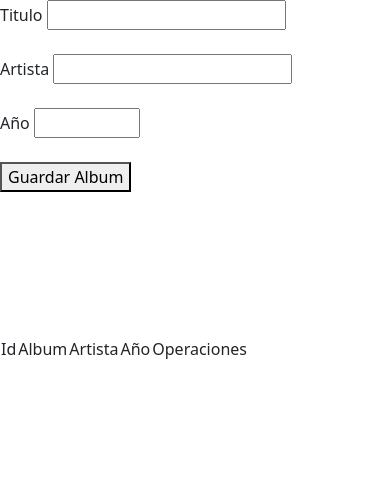
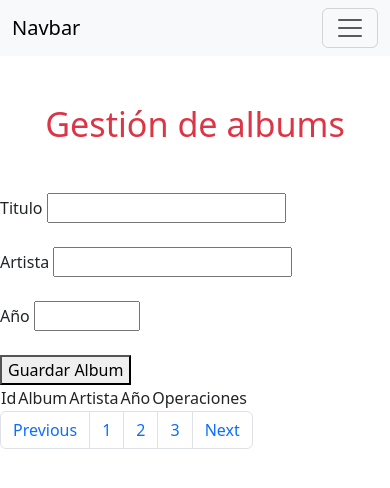
Before and after one commit to iDiv3r/POO195, a Flask app: page / in a window 390 px wide. Shown: the top 488 px of the page. Run offline with Flask 3, Linux system fonts and the light colour scheme; data that the repository does not hold is empty; some libraries are stand-ins or nearby versions.

Commit message:
Avance Práctica 13

```diff
--- /dev/null
+++ b/CRUDAlbumes/templates/app.html
@@ -0,0 +1,50 @@
+<!DOCTYPE html>
+<html lang="en">
+<head>
+    <meta charset="UTF-8">
+    <meta name="viewport" content="width=device-width, initial-scale=1.0">
+    <link href="https://cdn.jsdelivr.net/npm/bootstrap@5.3.3/dist/css/bootstrap.min.css" rel="stylesheet" integrity="sha384-QWTKZyjpPEjISv5WaRU9OFeRpok6YctnYmDr5pNlyT2bRjXh0JMhjY6hW+ALEwIH" crossorigin="anonymous">
+    <title>Document</title>
+</head>
+<body>
+    <nav class="navbar navbar-expand-lg bg-body-tertiary">
+        <div class="container-fluid">
+            <a class="navbar-brand" href="#">Navbar</a>
+            <button class="navbar-toggler" type="button" data-bs-toggle="collapse" data-bs-target="#navbarSupportedContent" aria-controls="navbarSupportedContent" aria-expanded="false" aria-label="Toggle navigation">
+                <span class="navbar-toggler-icon"></span>
+            </button>
+            <div class="collapse navbar-collapse" id="navbarSupportedContent">
+                <ul class="navbar-nav me-auto mb-2 mb-lg-0">
+                    <li class="nav-item">
+                        <a class="nav-link active" aria-current="page" href="#">Home</a>
+                    </li>
+                    <li class="nav-item">
+                        <a class="nav-link" href="#">Link</a>
+                    </li>
+                </ul>
+                <form class="d-flex" role="search">
+                    <input class="form-control me-2" type="search" placeholder="Search" aria-label="Search">
+                    <button class="btn btn-outline-success" type="submit">Search</button>
+                </form>
+            </div>
+        </div>
+    </nav>
+
+    {% block content %}
+
+    {% endblock %}
+
+    <nav aria-label="Page navigation example">
+        <ul class="pagination">
+            <li class="page-item"><a class="page-link" href="#">Previous</a></li>
+            <li class="page-item"><a class="page-link" href="#">1</a></li>
+            <li class="page-item"><a class="page-link" href="#">2</a></li>
+            <li class="page-item"><a class="page-link" href="#">3</a></li>
+            <li class="page-item"><a class="page-link" href="#">Next</a></li>
+        </ul>
+    </nav>
+
+
+    <script src="https://cdn.jsdelivr.net/npm/bootstrap@5.3.3/dist/js/bootstrap.bundle.min.js" integrity="sha384-YvpcrYf0tY3lHB60NNkmXc5s9fDVZLESaAA55NDzOxhy9GkcIdslK1eN7N6jIeHz" crossorigin="anonymous"></script>
+</body>
+</html>
--- a/CRUDAlbumes/templates/index.html
+++ b/CRUDAlbumes/templates/index.html
@@ -1,12 +1,6 @@
-<!DOCTYPE html>
-<html lang="en">
-<head>
-    <meta charset="UTF-8">
-    <meta name="viewport" content="width=device-width, initial-scale=1.0">
-    <link href="https://cdn.jsdelivr.net/npm/bootstrap@5.3.3/dist/css/bootstrap.min.css" rel="stylesheet" integrity="sha384-QWTKZyjpPEjISv5WaRU9OFeRpok6YctnYmDr5pNlyT2bRjXh0JMhjY6hW+ALEwIH" crossorigin="anonymous">
-    <title>Formulario Albums</title>
-</head>
-<body>
+{% extends 'app.html'%}
+
+{% block content %}
 
     <!-- Mensaje con Jinja -->
     {%   with msg= get_flashed_messages()   %}
@@ -15,8 +9,10 @@
 
             {%   for mensaje in msg %}
 
-                <h2>{{mensaje}}</h2>
-
+                <div class="alert alert-warning alert-dismissible fade show" role="alert">
+                    <strong>{{mensaje}}</strong>
+                    <button type="button" class="btn-close" data-bs-dismiss="alert" aria-label="Close"></button>
+                </div>
 
             {%   endfor     %}
 
@@ -24,8 +20,10 @@
 
     {%   endwith     %}
 
+    <h2 class="text-danger my-5 text-center display-4">Gestión de albums</h2>
 
-
+    <div class="row">
+        <div class="col-md-5">
             <form action="/guardarAlbum" method="POST">
 
                 <label for="">Titulo</label>
@@ -47,11 +45,9 @@
                 <br>
 
                 <button type="submit">Guardar Album</button>
-
             </form>
-
-    <br><br><br><br><br><br>
-
+        </div>
+        <div class="col-md-7">
             <table>
                 <thead>
                     <tr>
@@ -104,6 +100,11 @@
                     {%endfor%}
                 </tbody>
             </table>
-    <script src="https://cdn.jsdelivr.net/npm/bootstrap@5.3.3/dist/js/bootstrap.bundle.min.js" integrity="sha384-YvpcrYf0tY3lHB60NNkmXc5s9fDVZLESaAA55NDzOxhy9GkcIdslK1eN7N6jIeHz" crossorigin="anonymous"></script>
-</body>
-</html>
+        </div>
+    </div>
+
+
+
+
+
+{% endblock %}
--- a/Medicos/templates/app.html
+++ b/Medicos/templates/app.html
@@ -17,7 +17,6 @@
         {% endblock %}
     </div>
 
-
     <script src="https://cdn.jsdelivr.net/npm/bootstrap@5.3.3/dist/js/bootstrap.bundle.min.js" integrity="sha384-YvpcrYf0tY3lHB60NNkmXc5s9fDVZLESaAA55NDzOxhy9GkcIdslK1eN7N6jIeHz" crossorigin="anonymous"></script>
 </body>
 </html>
```
Also changed, not shown: CRUDAlbumes/templates/editar.html (+6 -11 lines). Lines whose indentation alone changed are shown as unchanged.
